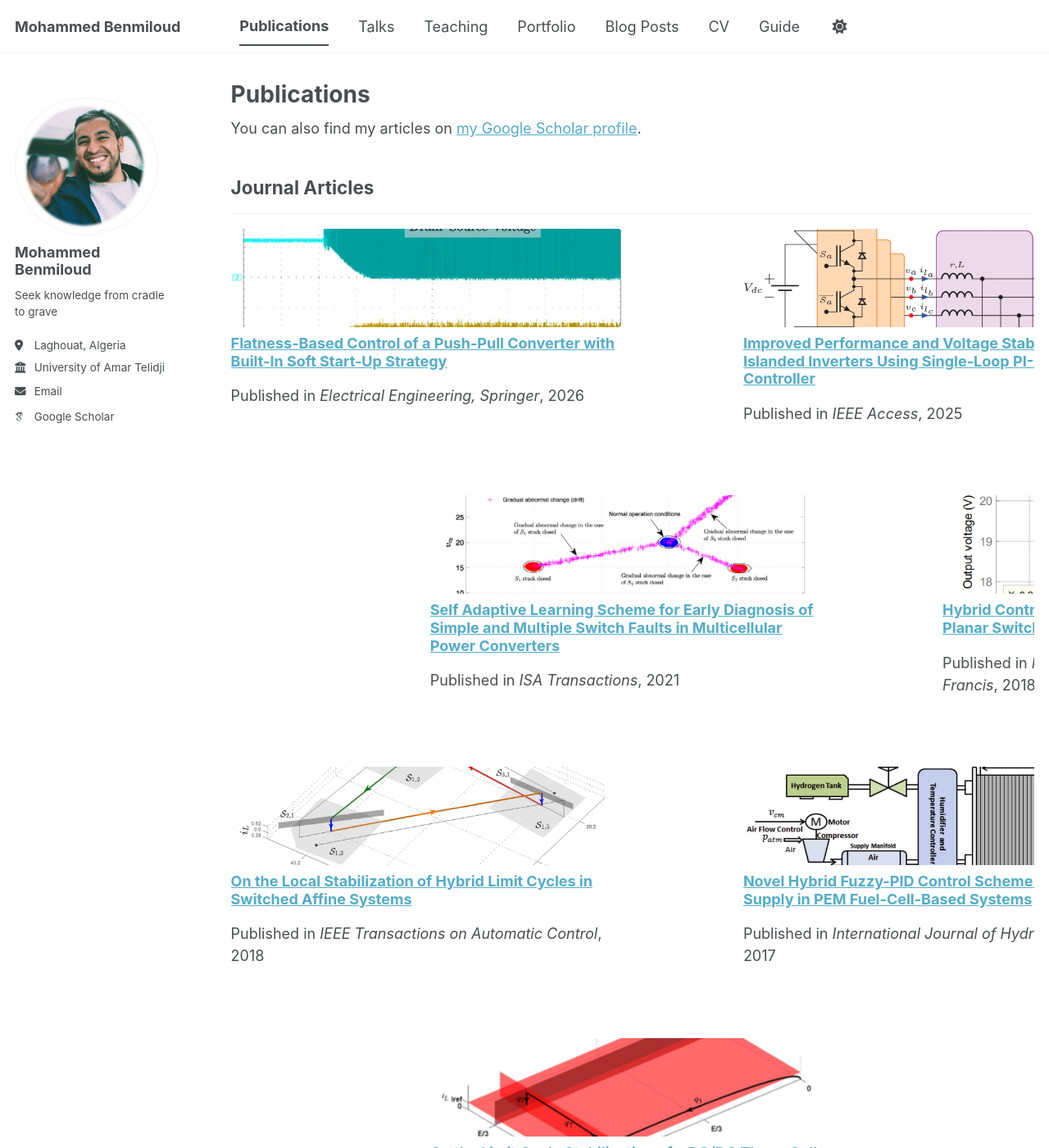
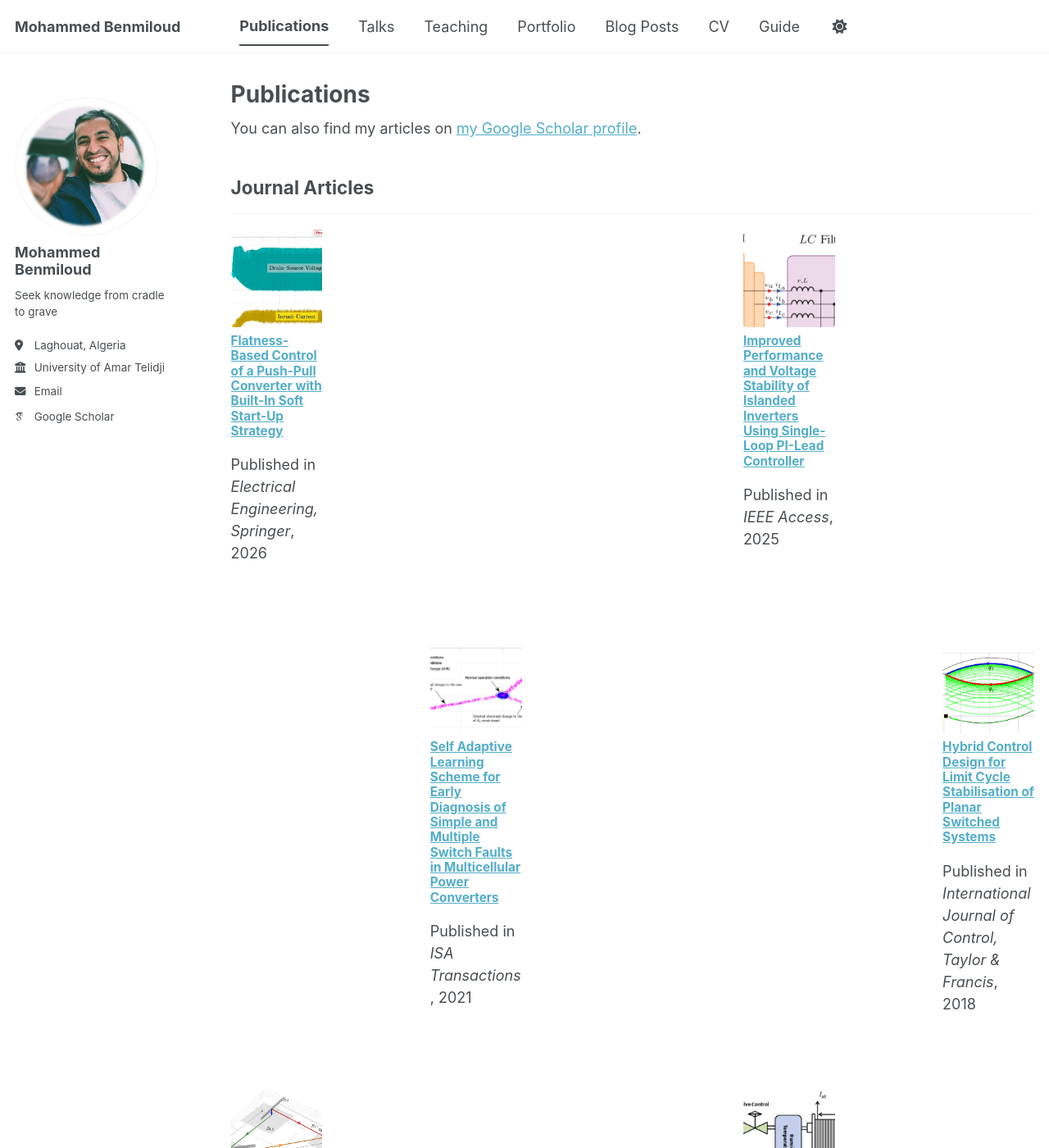
Before and after one commit to medbenmiloud/medbenmiloud.github.io, a Jekyll site: the page built from _pages/publications.html, in a window 1280 px wide and 1400 px high. Shown: the whole window at 82% size. Built offline with Jekyll 4.4.1, drawn with Linux system fonts in a browser that asks for light colours; some web fonts are replaced; a script bundle is joined from its source files by our own code; library files that are not in the unit come from our copies.

Commit message:
Update publications.html

```diff
--- a/_pages/publications.html
+++ b/_pages/publications.html
@@ -6,13 +6,21 @@ author_profile: true
 ---
 
 <style>
+.pub-container {
+  max-width: 100%;
+  overflow: hidden;
+  box-sizing: border-box;
+}
+
 .archive__item-teaser {
   overflow: hidden;
+  width: 100%;
 }
 
 .archive__item-teaser img {
-  width: 100%;
-  height: 120px;
+  width: 100% !important;
+  max-width: 100% !important;
+  height: 150px !important;
   object-fit: cover;
   object-position: center;
   display: block;
@@ -22,16 +30,26 @@ author_profile: true
   display: grid;
   grid-template-columns: repeat(2, 1fr);
   gap: 1.5em;
-  width: 100%;
-  overflow: hidden;
+  max-width: 100%;
+  box-sizing: border-box;
 }
 
 .grid__wrapper .grid__item {
   min-width: 0;
-  width: 100% !important;
+  max-width: 100%;
+  box-sizing: border-box;
   overflow: hidden;
+  word-wrap: break-word;
+}
+
+.grid__wrapper .archive__item-title {
+  font-size: 0.85em;
+  overflow: hidden;
+  text-overflow: ellipsis;
 }
 </style>
+
+<div class="pub-container">
 
 {% if site.author.googlescholar %}
   <div class="wordwrap" style="margin-bottom: 1.5em;">You can also find my articles on <a href="{{site.author.googlescholar}}" target="_blank">my Google Scholar profile</a>.</div>
@@ -53,3 +71,5 @@ author_profile: true
     {% endif %}
   {% endfor %}
 {% endif %}
+
+</div>
```
